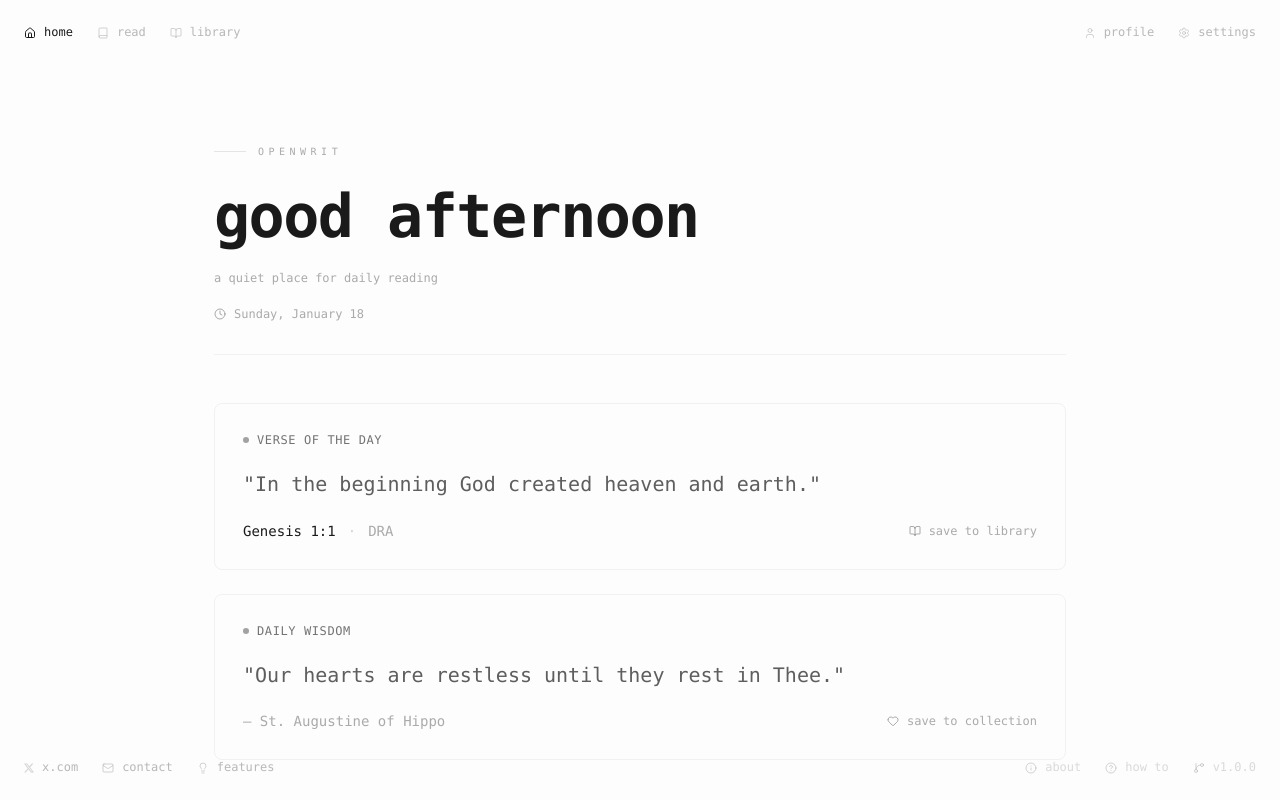
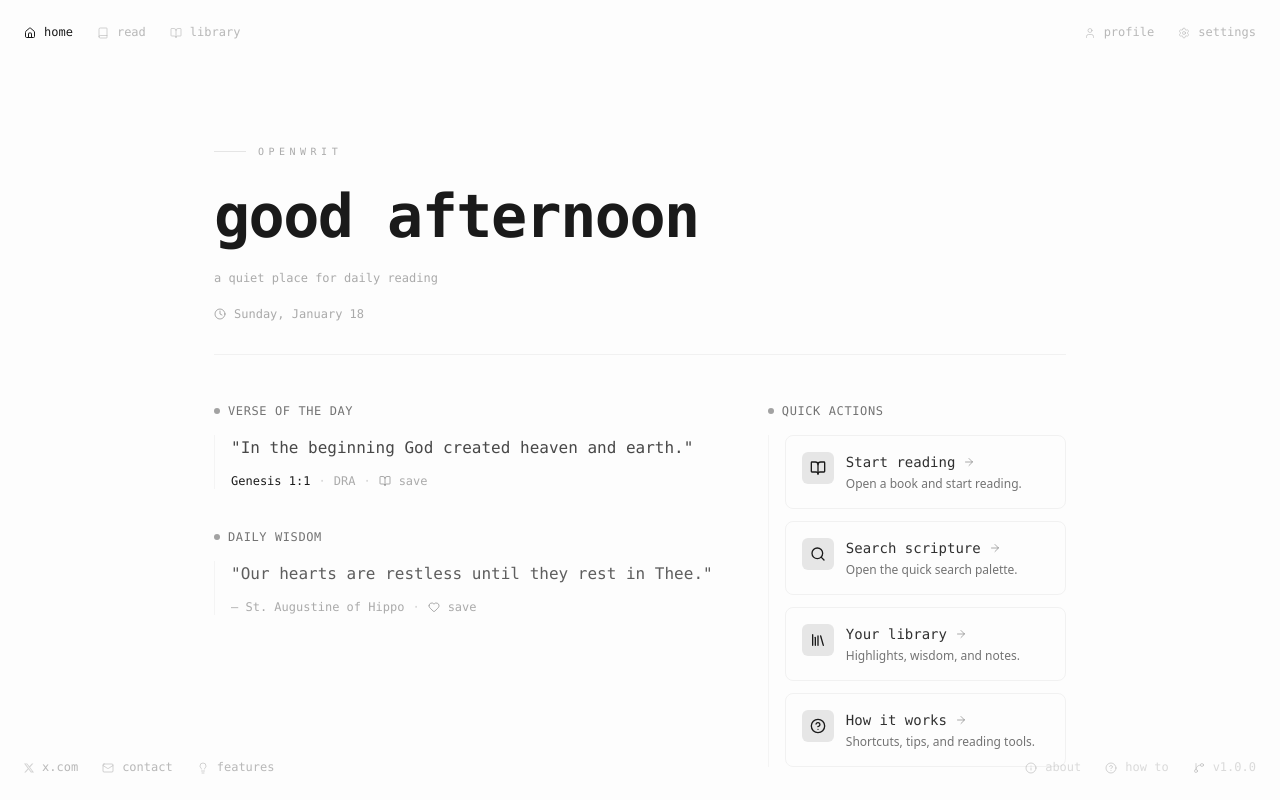
Before and after one commit to cadeross/Bible, a Next.js app: page / in a window 1280 px wide. Shown: the top 800 px of the page. Built offline with nearby package versions, Linux system fonts and the light colour scheme; no server answers; the database is empty.

Commit message:
Improved home layout

```diff
--- a/package.json
+++ b/package.json
@@ -34,7 +34,7 @@
     "@use-gesture/react": "^10.3.1",
     "@vercel/analytics": "^1.6.1",
     "@vercel/speed-insights": "^1.3.1",
-    "agentation": "^1.3.2",
+    "agentation": "^2.2.0",
     "cal-heatmap": "^4.2.4",
     "class-variance-authority": "^0.7.1",
     "clsx": "^2.1.1",
--- a/src/app/page.tsx
+++ b/src/app/page.tsx
@@ -276,21 +276,22 @@ export default function Home() {
 
       {/* Daily Focus */}
       <motion.div variants={itemVariants}>
-        <div className="grid gap-6">
-          <div className="rounded-lg border border-border/50 bg-secondary/10 p-6 md:p-7 space-y-5">
-            <div className="text-muted-foreground text-xs font-mono uppercase tracking-wider flex items-center gap-2">
+        <div className="grid gap-8 lg:grid-cols-[1.4fr_0.8fr] lg:items-start">
+          <div className="space-y-10">
+            <div className="space-y-4">
+              <h2 className="text-muted-foreground text-xs font-mono uppercase tracking-wider flex items-center gap-2">
                 <span className="w-1.5 h-1.5 rounded-full bg-primary/40" />
-              verse of the day
-            </div>
+                Verse of the day
+              </h2>
 
+              <div className="pl-4 border-l border-border/40 space-y-3">
                 <blockquote className="max-w-[760px]">
-              <p className={`text-lg md:text-xl font-mono leading-relaxed text-foreground/70 ${isLoading ? "animate-pulse" : ""}`}>
+                  <p className={`text-sm md:text-base font-mono leading-relaxed text-foreground/80 ${isLoading ? "animate-pulse" : ""}`}>
                     "{dailyContent.verse_text}"
                   </p>
                 </blockquote>
 
-            <div className="flex flex-wrap items-center justify-between gap-4 text-sm font-mono">
-              <div className="flex flex-wrap items-center gap-3 text-muted-foreground/60">
+                <div className="flex flex-wrap items-center gap-2 text-xs font-mono text-muted-foreground/60">
                   {parsedVerse ? (
                     <Link
                       href={`/read/${parsedVerse.book}/${parsedVerse.chapter}`}
@@ -307,53 +308,54 @@ export default function Home() {
                   <span className={isLoading ? "animate-pulse" : ""}>
                     {dailyContent.verse_source}
                   </span>
-              </div>
+                  <span className="text-muted-foreground/30">·</span>
                   <button
                     onClick={handleHighlight}
                     className="font-mono text-xs text-muted-foreground/60 hover:text-primary transition-colors flex items-center gap-2"
                   >
                     <BookOpen className="h-3 w-3" />
-                save to library
+                    save
                   </button>
                 </div>
               </div>
-
-          <div className="rounded-lg border border-border/50 bg-secondary/10 p-6 md:p-7 space-y-5">
-            <div className="text-muted-foreground text-xs font-mono uppercase tracking-wider flex items-center gap-2">
-              <span className="w-1.5 h-1.5 rounded-full bg-primary/40" />
-              daily wisdom
             </div>
 
-            <blockquote className="max-w-[760px]">
-              <p className={`text-lg md:text-xl font-mono leading-relaxed text-foreground/70 ${isLoading ? "animate-pulse" : ""}`}>
+            <div className="space-y-4">
+              <h2 className="text-muted-foreground text-xs font-mono uppercase tracking-wider flex items-center gap-2">
+                <span className="w-1.5 h-1.5 rounded-full bg-primary/40" />
+                Daily wisdom
+              </h2>
+
+              <div className="pl-4 border-l border-border/40 space-y-3">
+                <blockquote>
+                  <p className={`text-sm md:text-base font-mono leading-relaxed text-foreground/70 ${isLoading ? "animate-pulse" : ""}`}>
                     "{dailyContent.wisdom_text}"
                   </p>
                 </blockquote>
 
-            <div className="flex flex-wrap items-center justify-between gap-4 text-sm font-mono">
-              <span className="text-muted-foreground/60">
+                <div className="flex flex-wrap items-center gap-2 text-xs font-mono text-muted-foreground/60">
+                  <span>
                     — {dailyContent.wisdom_author}
                   </span>
+                  <span className="text-muted-foreground/30">·</span>
                   <button
                     onClick={handleSaveWisdom}
                     className="font-mono text-xs text-muted-foreground/60 hover:text-primary transition-colors flex items-center gap-2"
                   >
                     <Heart className="h-3 w-3" />
-                save to collection
+                    save
                   </button>
                 </div>
               </div>
             </div>
-      </motion.div>
+          </div>
 
-      {/* Quick Actions */}
-      <motion.div variants={itemVariants}>
           <Section title="Quick Actions">
-          <div className="grid gap-4 sm:grid-cols-2">
+            <div className="grid gap-3">
             <QuickActionCard
               href="/read"
               title="Start reading"
-              description="Open a book and settle into the text."
+              description="Open a book and start reading."
               icon={BookOpen}
             />
               <QuickActionCard
@@ -365,7 +367,7 @@ export default function Home() {
             <QuickActionCard
               href="/library"
               title="Your library"
-              description="Highlights, wisdom, and saved notes."
+              description="Highlights, wisdom, and notes."
               icon={Library}
             />
               <QuickActionCard
@@ -376,6 +378,7 @@ export default function Home() {
               />
             </div>
           </Section>
+        </div>
       </motion.div>
     </motion.div>
   )
```
Also changed, not shown: 1 other file (tests, documents, lock files or other folders). Lines whose indentation alone changed are shown as unchanged.
